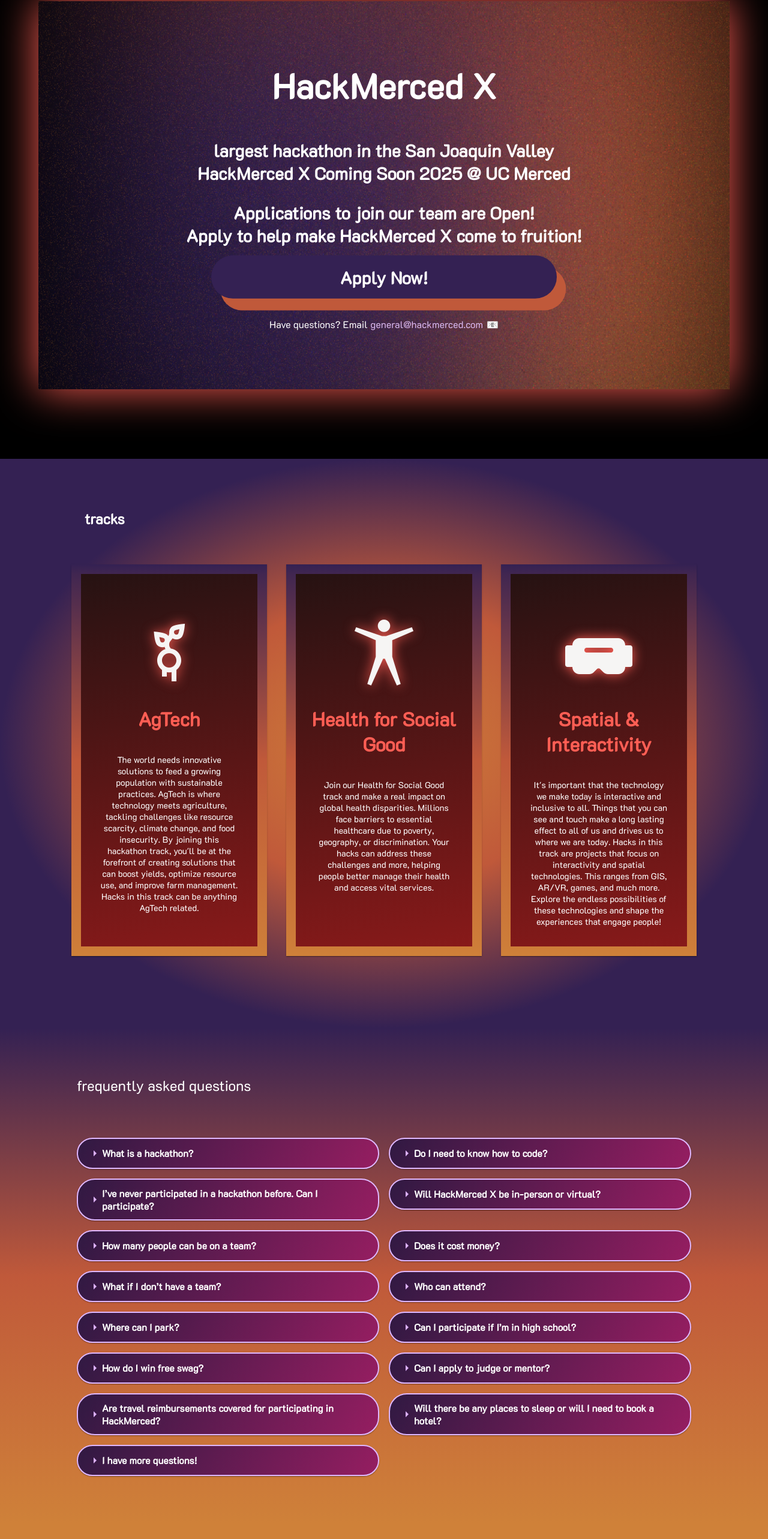
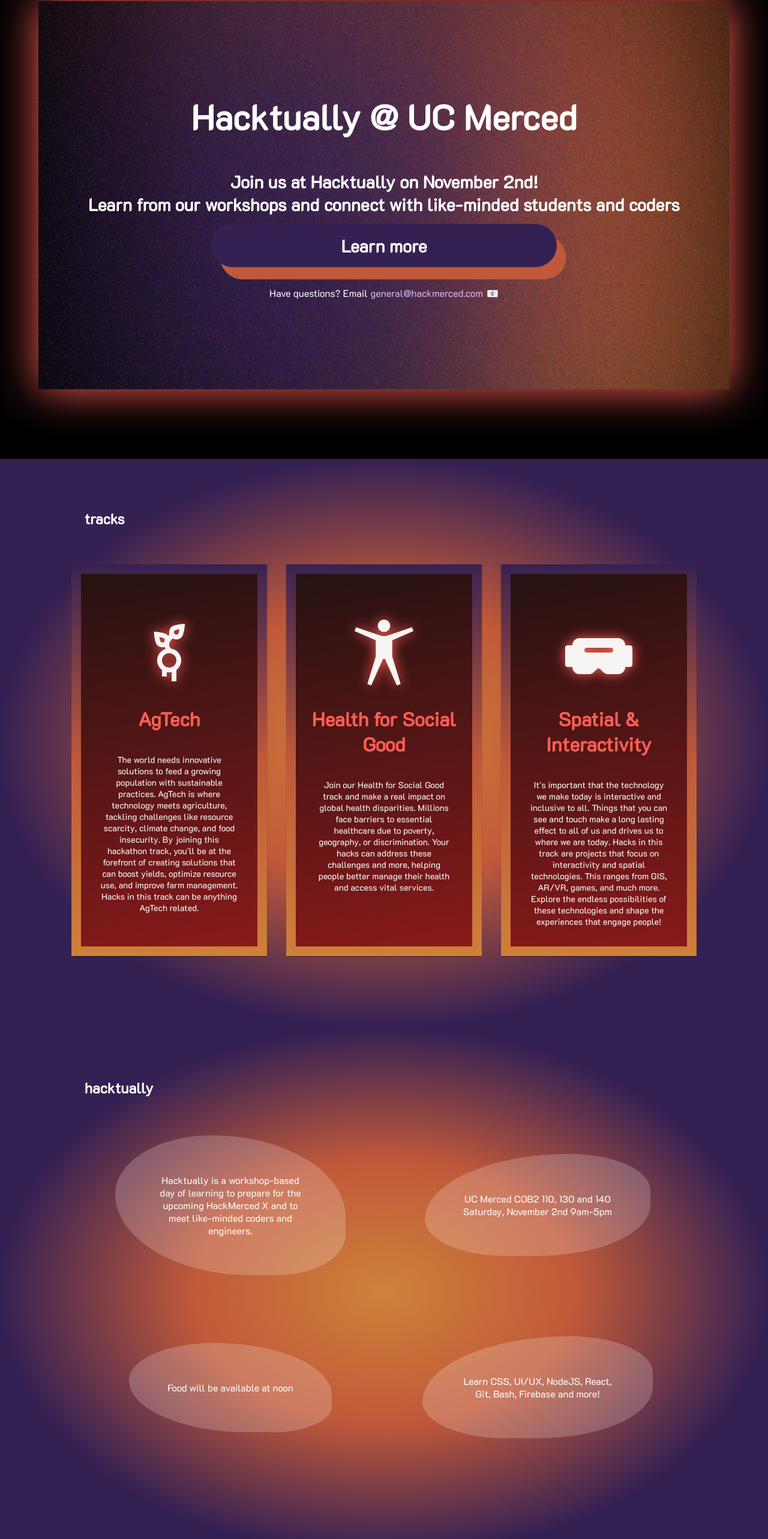
Before and after one commit to HackMerced/HackMerced-X, a React (Create React App) app: page / in a window 1280 px wide. Shown: the part 107-2673 px from the top of the page at 60% size. Built offline with nearby package versions, Linux system fonts and the light colour scheme.

Commit message:
update main page wording for hacktually and add hacktually section

```diff
--- a/src/App.css
+++ b/src/App.css
@@ -31,7 +31,7 @@
   padding-bottom: 10vh ;
 
 }
-.Tracks-title, .About-HM-Title{
+.Tracks-title, .About-HM-Title, .Hacktually-title {
   margin-top: 0;
   font-family: 'K2D';
   font-weight:bold;
@@ -42,7 +42,7 @@
   position: absolute;
 
 }
-.Tracks-Flex, .About-HM-Contents  {
+.Tracks-Flex, .About-HM-Contents {
   justify-content: center;
   display: flex;
   padding-top: 1rem;
@@ -586,6 +586,58 @@
 #mlh-trust-badge{
   left: 50px;
 }
+
+.Hacktually {
+  /* border:1px solid white; */
+  background: radial-gradient(50% 50% at 50% 50%, #CF8139, #C0593A, #342153);
+  background-blend-mode: overlay;
+  mix-blend-mode: normal;
+  backdrop-filter: blur(6px);
+  color:white;
+  height:100vh;
+  max-width: 100vw;
+  align-items: center;
+  text-align: center;
+  padding-bottom: 10vh ;
+  margin-top:0;
+}
+
+.Hacktually-Grid {
+  display:grid;
+  grid-template-columns:repeat(2, minmax(20vw, 30vw)); /* minmax() for responsivity */
+  grid-template-rows:3;
+  column-gap: 10vw;
+  row-gap: 8vw;
+  margin:5vw 0 0 15vw;
+  justify-items:center;
+  align-items:center;
+}
+
+.Hacktually-title {
+  position:inherit;
+}
+
+.Hacktually-infobox {
+  text-align:justify;
+  margin:0 5em 0 15%;
+  /* border:2px solid rgba(255, 255, 255, 0.5); */
+  background:rgba(255, 255, 255, 0.5);
+  border-radius: 10% 20% 30% 40% / 40% 30% 20% 10%;
+}
+
+.Hacktually-info {
+  padding:8vw;
+  background:rgba(255, 255, 255, 0.2);
+  padding:4em;
+  background-blend-mode: soft-light;
+  transition:border-radius 0.3s ease;
+}
+.Hacktually-info:nth-of-type(odd) { border-radius: 50% 70% 35%; }
+.Hacktually-info:nth-of-type(even) { border-radius:90% 50% 70%; }
+.Hacktually-info:nth-of-type(even):hover { border-radius:40% 25% 85%; }
+.Hacktually-info:nth-of-type(odd):hover { border-radius:85% 40% 25%; }
+
+
 /*MOBILE VIEWPORTS*/
 @media screen and (min-width: 300px) and (max-width: 880px) {
   .MainPage{
@@ -772,4 +824,13 @@
   #mlh-trust-badge img{
     width:max-content;
   }
+  .Hacktually-info {
+    padding:10px;
+    border-radius:4px !important;
+  }
+  .Hacktually-Grid {
+    column-gap: 10vw;
+    row-gap: 8vw;
+    margin:5vw 0 0 10vw;
+  }
 }
--- /dev/null
+++ b/src/Components/Hacktually.js
@@ -0,0 +1,15 @@
+function Hacktually() {
+    return (
+      <div className="Hacktually" id="hacktually">
+        <h2 className ="Hacktually-title">hacktually</h2>
+        <div className="Hacktually-Grid">
+          <div className="Hacktually-info">Hacktually is a workshop-based day of learning to prepare for the upcoming HackMerced X and to meet like-minded coders and engineers.</div>
+          <div className="Hacktually-info">UC Merced COB2 110, 130 and 140 <br/>Saturday, November 2nd 9am-5pm</div>
+          <div className="Hacktually-info">Food will be available at noon</div>
+          <div className="Hacktually-info">Learn CSS, UI/UX, NodeJS, React, Git, Bash, Firebase and more!</div>
+        </div>
+      </div>
+    );
+  }
+
+  export default Hacktually;
--- a/src/Components/HomePage.js
+++ b/src/Components/HomePage.js
@@ -3,12 +3,14 @@
 import Tracks from './Tracks.js';
 import FAQ from './FAQ.js';
 import Sponsors from './Sponsors.js';
+import Hacktually from './Hacktually.js';
 
 function HomePage() {
   return (
     <div>
       <MainPage/>
       <Tracks/>
+      <Hacktually/>
       <FAQ/>
       <Sponsors/>
     </div>
--- a/src/Components/MainPage.js
+++ b/src/Components/MainPage.js
@@ -1,35 +1,21 @@
 function MainPage() {
+  // function scrollToHacktually() {
+    // document.getElementById('hacktually').scrollIntoView({behavior: 'smooth', block:'end', alignToTop:false})
+  // }
     return (
       <div className="MainPage">
 
             <div className="Main-text-background">
               <div className="Main-text">
-                <h1 className="Main-title">HackMerced X</h1>
+                <h1 className="Main-title">Hacktually @ UC Merced</h1>
                 <p className="Main-subtitle">
-                  largest hackathon in the San Joaquin Valley
+                  Join us at Hacktually on November 2nd!
                   <br/>
-                  HackMerced X Coming Soon 2025 @ UC Merced
+                  Learn from our workshops and connect with like-minded students and coders
                 </p>
-                <p className="Main-subtitle">
-                  Applications to join our team are Open!
-                  <br/>
-                  Apply to help make HackMerced X come to fruition!
-                </p>
-                <a className="registerButton2Stars" href="https://docs.google.com/forms/d/e/1FAIpQLSd7K6NUy1IWhxdTOlP_40LQLvO-9S1cIRlE_KQlPj6xkFf3dg/viewform?usp=sf_link">
-                  <button className="registerButton2">Apply Now!</button>
-
-                  <div className="starWrapper">
-                    <p className="star1" id="star">★</p>
-                    <p className="star2" id="star">★</p>
-                    <p className="star3" id="star">★</p>
-                  </div>
-                  <div className="starBursts">
-                    <p className="starBurst1">✨</p>
-                    <p className="starBurst2">⭐️</p>
-                    <p className="starBurst3">🌟</p>
-                  </div>
-
-
+                <a className="registerButton2" href="./#hacktually">
+                {/* <a className="registerButton2" onClick={scrollToHacktually()}> */}
+                  <button className="registerButton2">Learn more</button>
                 </a>
                 <p className="Main-footer">Have questions? Email <a className="Main-footerlink" href="mailto:general@hackmerced.com"> general@hackmerced.com <p className="emailEmoji">📧</p></a></p>
                 </div>
```
